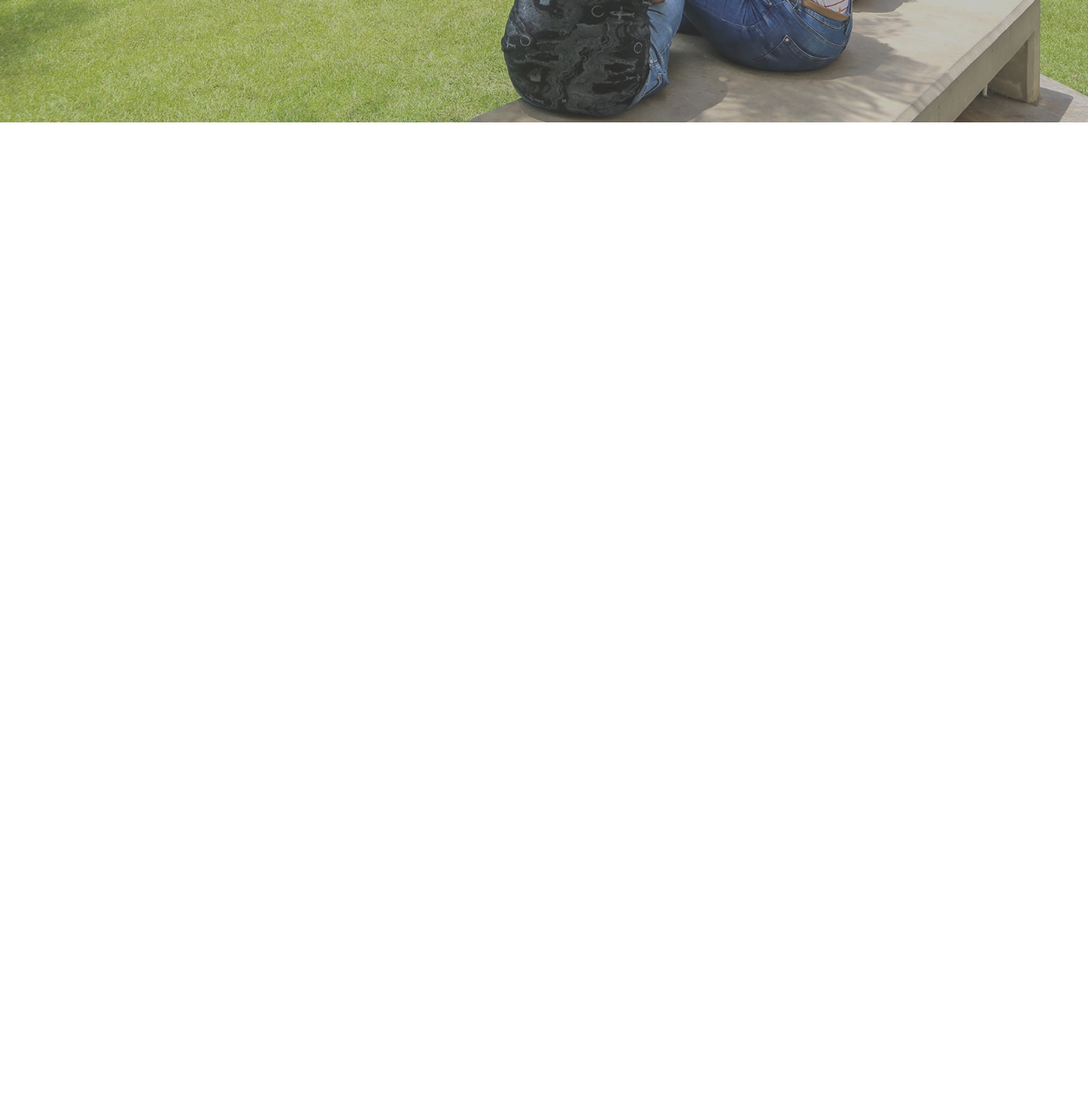
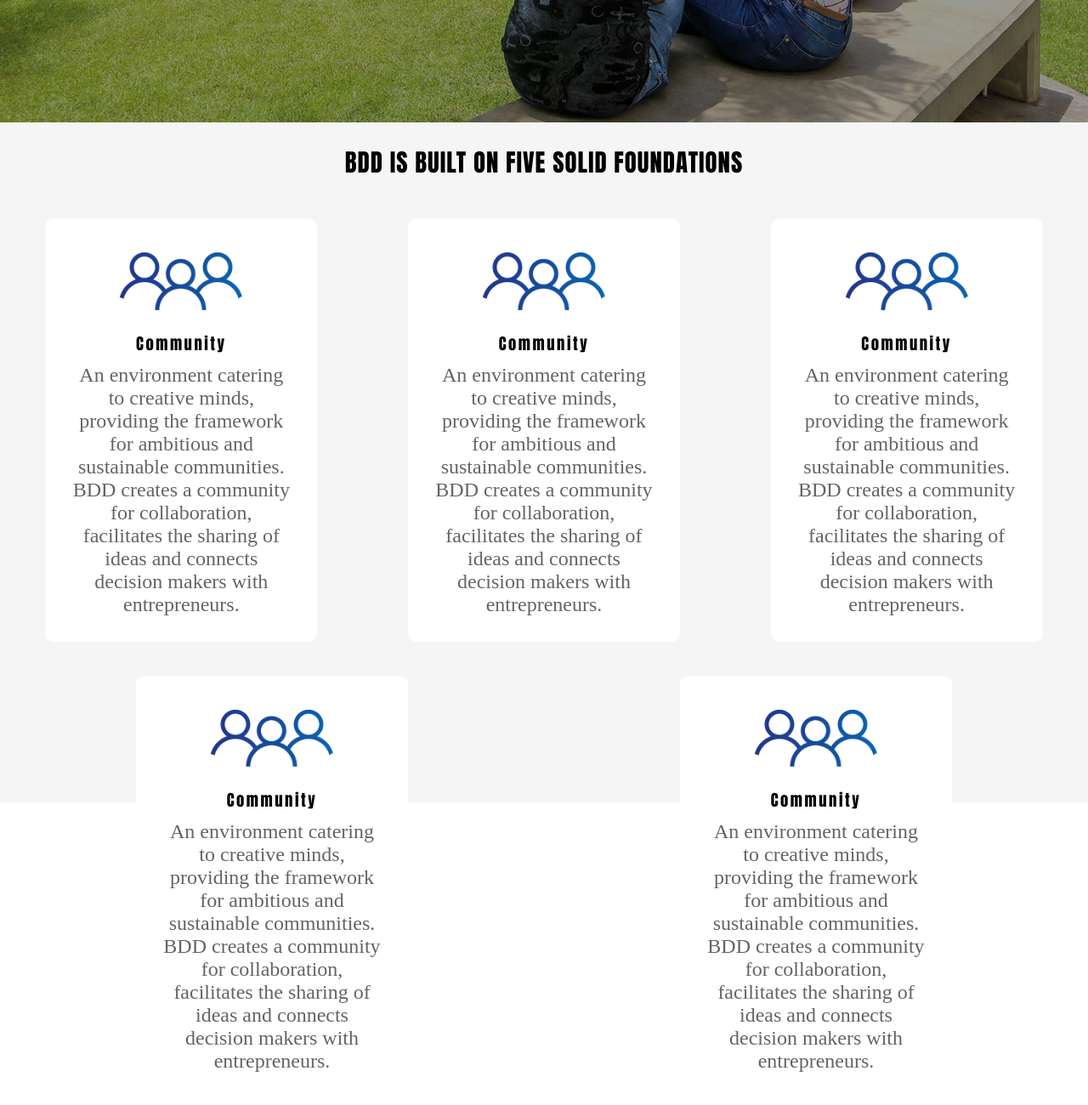
Before and after one commit to aliShouman0/clone-bdd-website, a plain HTML site: page index.html in a window 1280 px wide. Shown: the part 656-1956 px from the top of the page at 85% size. Before the commit the page ends 800 px from the top, so only its background shows below. Drawn offline with Linux system fonts and the light colour scheme.

Commit message:
html css start second section

```diff
--- a/index.html
+++ b/index.html
@@ -61,6 +61,97 @@
     </section>
   </div>
 
+  <!-- SOLID FOUNDATIONS -->
+  <div class="five-solid">
+    <div class="title">
+      <h2>BDD IS BUILT ON FIVE SOLID FOUNDATIONS</h2>
+    </div>
+
+    <div class="card-container">
+
+      <div class="card">
+        <div class="card-head">
+          <img src="images/1.png" alt="">
+        </div>
+        <div class="card-title">
+          <h3>Community</h3>
+        </div>
+        <div class="card-content">
+          <p>An environment catering to creative minds, providing the framework for ambitious and sustainable
+            communities.
+            BDD creates a community for collaboration, facilitates the sharing of ideas and connects decision makers
+            with
+            entrepreneurs.</p>
+        </div>
+      </div>
+
+      <div class="card">
+        <div class="card-head">
+          <img src="images/1.png" alt="">
+        </div>
+        <div class="card-title">
+          <h3>Community</h3>
+        </div>
+        <div class="card-content">
+          <p>An environment catering to creative minds, providing the framework for ambitious and sustainable
+            communities.
+            BDD creates a community for collaboration, facilitates the sharing of ideas and connects decision makers
+            with
+            entrepreneurs.</p>
+        </div>
+      </div>
+
+      <div class="card">
+        <div class="card-head">
+          <img src="images/1.png" alt="">
+        </div>
+        <div class="card-title">
+          <h3>Community</h3>
+        </div>
+        <div class="card-content">
+          <p>An environment catering to creative minds, providing the framework for ambitious and sustainable
+            communities.
+            BDD creates a community for collaboration, facilitates the sharing of ideas and connects decision makers
+            with
+            entrepreneurs.</p>
+        </div>
+      </div>
+
+      <div class="card">
+        <div class="card-head">
+          <img src="images/1.png" alt="">
+        </div>
+        <div class="card-title">
+          <h3>Community</h3>
+        </div>
+        <div class="card-content">
+          <p>An environment catering to creative minds, providing the framework for ambitious and sustainable
+            communities.
+            BDD creates a community for collaboration, facilitates the sharing of ideas and connects decision makers
+            with
+            entrepreneurs.</p>
+        </div>
+      </div>
+
+      <div class="card">
+        <div class="card-head">
+          <img src="images/1.png" alt="">
+        </div>
+        <div class="card-title">
+          <h3>Community</h3>
+        </div>
+        <div class="card-content">
+          <p>An environment catering to creative minds, providing the framework for ambitious and sustainable
+            communities.
+            BDD creates a community for collaboration, facilitates the sharing of ideas and connects decision makers
+            with
+            entrepreneurs.</p>
+        </div>
+      </div>
+
+    </div>
+  </div>
+
 </body>
 
 </html>
--- a/styles/styles.css
+++ b/styles/styles.css
@@ -4,6 +4,7 @@
   padding: 0;
   box-sizing: border-box;
   font-family: Impact;
+
 }
 
 /* img {
@@ -12,11 +13,12 @@
 
 /* Nav Bar*/
 .top-nav {
-  display: flex;
+  display: flex ;
   justify-content: space-between;
   height: 85px;
   padding: 0.1rem 0;
-}
+
+ }
 
 .link {
   list-style: none;
@@ -106,14 +108,14 @@
 
 /* to make BG be darker */
 .overlay {
-  background: rgb(103, 104, 102);
+  background: rgb(0, 0, 0);
   background-size: cover;
   background-repeat: no-repeat;
   background-position: center;
-  color: #fff;
+  color: rgb(186, 29, 29);
   position: relative;
-  height: 100vh;
-  width: 100vw;
+  height: 100%;
+  width: 100%;
   /* max-height: 100vh;
   max-width: 100vw; */
   opacity: 0.4;
@@ -179,3 +181,60 @@
   padding-top:10%;
   position: absolute;
 }
+
+.title{
+  font-size: 1.2rem;
+  text-align: center;
+  padding: 25px;
+  color:black;
+  letter-spacing: 1px;
+}
+
+.five-solid{
+  background-color: #f5f5f5;
+  color: #646464;
+  font-family: Helvetica;
+  width: 100%;
+  height: 100vh;
+
+}
+.card-container{
+  display: flex;
+  justify-content: space-around;
+  flex-wrap: wrap;
+
+}
+.card{
+  width: 25%;
+  height: 95%;
+  background-color: white;
+  padding:   30px;
+  margin:   20px;
+  border-radius:10px ;
+}
+
+.card-head{
+  text-align: center;
+  padding: 10px;
+}
+.card-head > img{
+  width: 60%;
+  height: 80%;
+}
+.card-title{
+  color: black;
+  text-align: center;
+  padding: 10px;
+  letter-spacing: 2.5px;
+}
+.card-title > h3{
+  font-weight: 500;
+}
+.card-content{
+  text-align: center;
+ }
+.card-content > p{
+  font-family: 'Times New Roman', Times, serif;
+  font-weight: lighter;
+  font-size: 1.5rem;
+}
```
Also changed, not shown: images/1.png (added), images/2.png (added), images/3.png (added), images/4.png (added), images/5.png (added).
